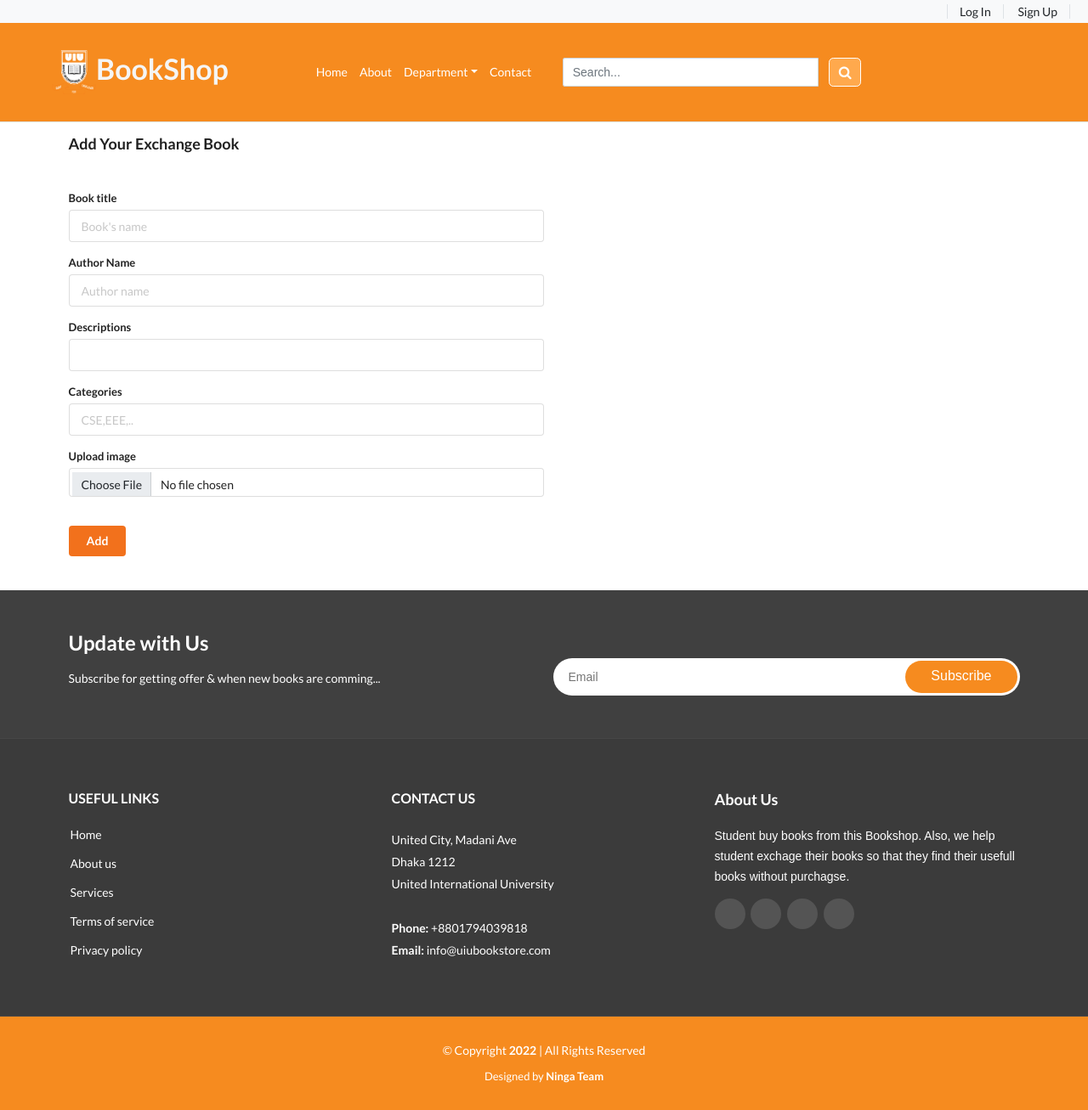
After one commit to Jobayer98/uiubook, a PHP site: page /uiubook/exchangebook.php in a window 1280 px wide. The commit adds this page. Shown: the whole page at 85% size. Run offline with PHP 8.4, Linux system fonts and the light colour scheme; data that the repository does not hold is empty.

Commit message:
I am done

```diff
--- a/add.php
+++ b/add.php
@@ -21,9 +21,8 @@
 
         mysqli_close($link);
 
-        echo"<h3>Successfully added</h3>";
-        echo "<button><a href=user.php>User</a></button>";
-
+        header("Location: user.php");
+        exit();
       }
 
 
--- /dev/null
+++ b/exchangebook.php
@@ -0,0 +1,93 @@
+<?php include 'header.php'?>
+
+<!DOCTYPE html>
+<html lang="en">
+<head>
+    <meta charset="UTF-8">
+    <meta http-equiv="X-UA-Compatible" content="IE=edge">
+    <meta name="viewport" content="width=device-width, initial-scale=1.0">
+    <title>Add Book</title>
+    <link rel="stylesheet" href="https://cdnjs.cloudflare.com/ajax/libs/semantic-ui/2.4.1/semantic.min.css">
+	<link href="https://cdn.jsdelivr.net/npm/bootstrap@5.2.1/dist/css/bootstrap.min.css" rel="stylesheet" integrity="sha384-iYQeCzEYFbKjA/T2uDLTpkwGzCiq6soy8tYaI1GyVh/UjpbCx/TYkiZhlZB6+fzT" crossorigin="anonymous">
+    <link rel="stylesheet" href="https://cdnjs.cloudflare.com/ajax/libs/semantic-ui/2.4.1/semantic.min.css">
+    <link rel="stylesheet" href="css/footer.css">
+    <style>
+        .cus-btn{
+            text-decoration: none;
+            color: #fff;
+        }
+        .cus-btn:hover{
+            text-decoration: none;
+            color: #fff;
+        }
+    </style>
+</head>
+<body>
+    <div class="container">
+        <h3 class="mt-3 mb-5">Add Your Exchange Book</h3>
+        <form class="ui form" action="add.php" method="post" enctype="multipart/form-data">
+            <div class="field eight wide">
+                <label>Book title</label>
+                <div class="field">
+                    <input type="text" name="title" placeholder="Book's name" required>
+                </div>
+                <label>Author Name</label>
+                <div class="field">
+                    <input type="text" name="author" placeholder="Author name" required>
+                </div>
+                <label>Descriptions</label>
+                <div class="field">
+                    <input type="text" name="desc" placeholder="" required>
+                </div>
+                <label for="">Categories</label>
+                <div class="field">
+                    <input type="text" name="cate" placeholder="CSE,EEE,.." required>
+                </div>
+                <label for="">Upload image</label>
+                <div class="form-group">
+                    <input class="form-control" type="file" name="uploadfile" value="" >
+                </div>
+                <br>
+                <div class="form-group">
+                    <button class="ui orange button" type="submit" name="save">Add</button>
+                </div>
+            </div>
+        </form>
+    </div>
+
+</body>
+</html>
+
+
+
+<?php
+    // include 'config.php';
+    // error_reporting(0);
+
+    // $msg = "";
+
+    // // If upload button is clicked ...
+    // if (isset($_POST['upload'])) {
+
+    //     $filename = $_FILES["uploadfile"]["name"];
+    //     $tempname = $_FILES["uploadfile"]["tmp_name"];
+    //     $folder = "./img/" . $filename;
+
+    //     $db = mysqli_connect("localhost", "root", "", "uiubookstore");
+
+    //     // Get all the submitted data from the form
+    //     $sql = "INSERT INTO buybooks (filename) VALUES ('$filename')";
+
+    //     // Execute query
+    //     mysqli_query($db, $sql);
+
+    //     // Now let's move the uploaded image into the folder: image
+    //     if (move_uploaded_file($tempname, $folder)) {
+    //         // echo "<h3>  Image uploaded successfully!</h3>";
+    //     } else {
+    //         echo "<h3>  Failed to upload image!</h3>";
+    //     }
+    // }
+?>
+
+<?php include 'footer.php'; ?>
```
Also changed, not shown: deletebook.php (added, +13 -0 lines), deletebook2.php (added, +13 -0 lines), sellbook.php (renamed from add_book.php, +3 -4 lines), user.php (+35 -5 lines).
